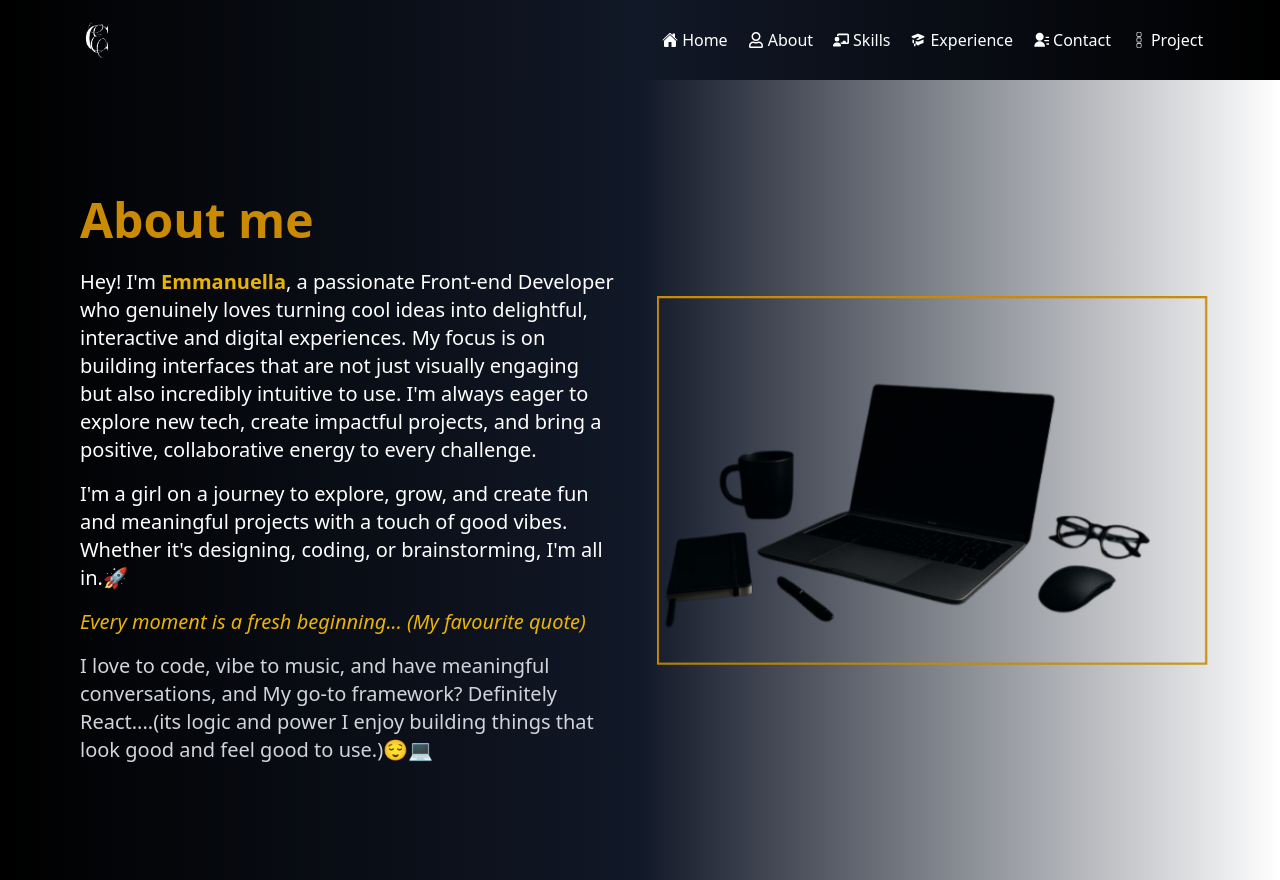
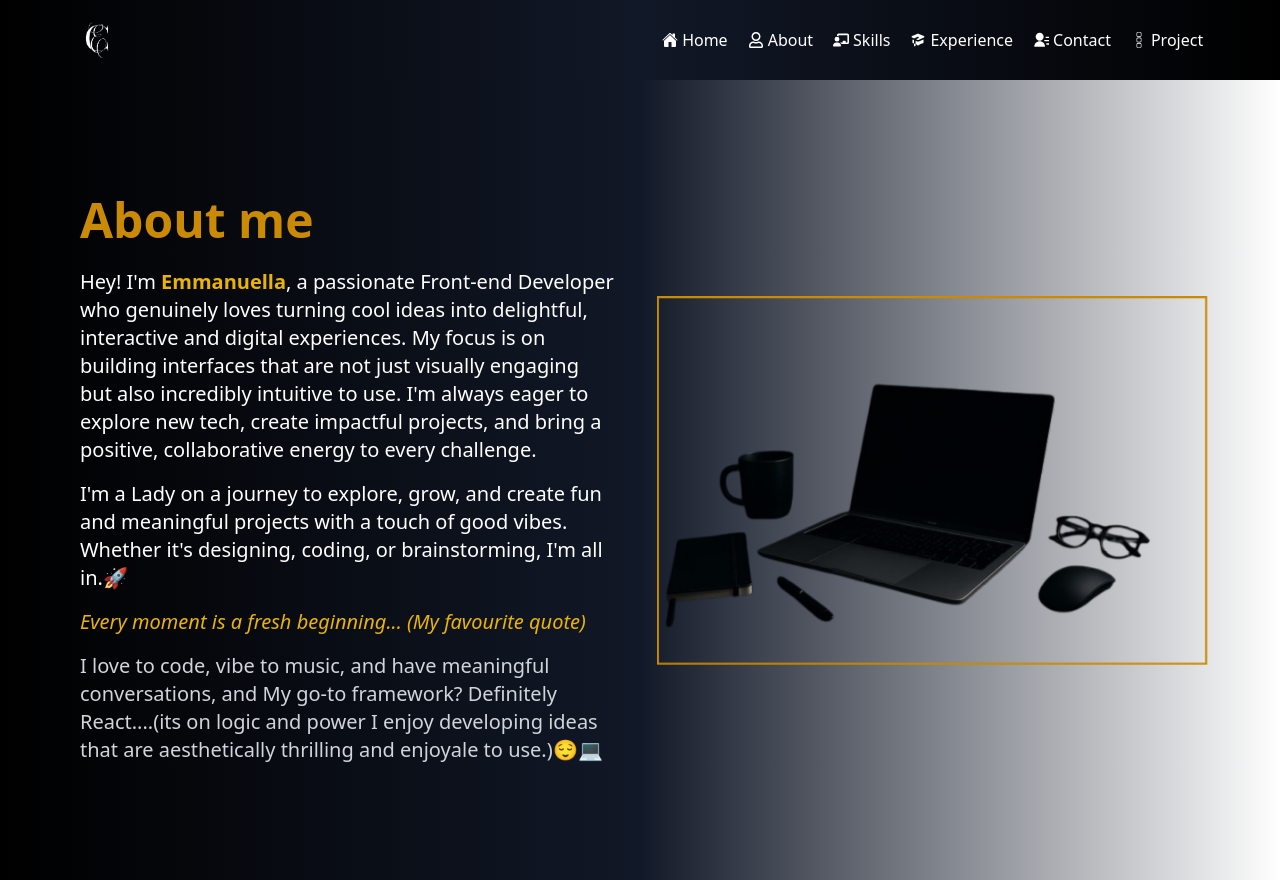
Before and after one commit to CampbellElla/Airmma-s-portfolio, a React (Vite) app: page /about in a window 1280 px wide. Built offline with nearby package versions, Linux system fonts and the light colour scheme.

Commit message:
about me correction

```diff
--- a/src/pages/About.tsx
+++ b/src/pages/About.tsx
@@ -23,7 +23,7 @@ const About = () => {
           to every challenge.
         </p>
         <p className="text-1g text-xl mb-4">
-          I'm a girl on a journey to explore, grow, and create fun and
+          I'm a Lady on a journey to explore, grow, and create fun and
           meaningful projects with a touch of good vibes. Whether it's
           designing, coding, or brainstorming, I'm all in.🚀
         </p>
@@ -33,8 +33,9 @@ const About = () => {
 
         <p className="text-xl text-gray-300 mt-4">
           I love to code, vibe to music, and have meaningful conversations, and
-          My go-to framework? Definitely React....(its logic and power I enjoy
-          building things that look good and feel good to use.)😌💻
+          My go-to framework? Definitely React....(its on logic and power I
+          enjoy developing ideas that are aesthetically thrilling and enjoyale
+          to use.)😌💻
         </p>
       </motion.div>
 
--- a/src/pages/Project.tsx
+++ b/src/pages/Project.tsx
@@ -1,4 +1,3 @@
-//import React from "react";
 import ProjectCard from "../ui/ProjectCard";
 
 const Project = () => {
--- a/src/ui/ProjectCard.tsx
+++ b/src/ui/ProjectCard.tsx
@@ -1,3 +1,5 @@
+import { FaExternalLinkAlt } from "react-icons/fa";
+
 //import React from "react";
 interface ProjectCardProps {
   image: string;
@@ -20,9 +22,9 @@ const ProjectCard: React.FC<ProjectCardProps> = ({
             href={url}
             target="_blank"
             rel="noopener noreferrer"
-            className="bg-yellow-400 text-black font-semibold px-4 py-2 rounded-full text-sm hover:bg-yellow-600"
+            className="bg-yellow-400 text-black font-semibold px-4 py-2 rounded-full text-sm hover:bg-yellow-600 flex gap-4 items-center"
           >
-            VISIT WEBSITE
+            VISIT WEBSITE <FaExternalLinkAlt className="h-6" />
           </a>
         </div>
       </div>
```
